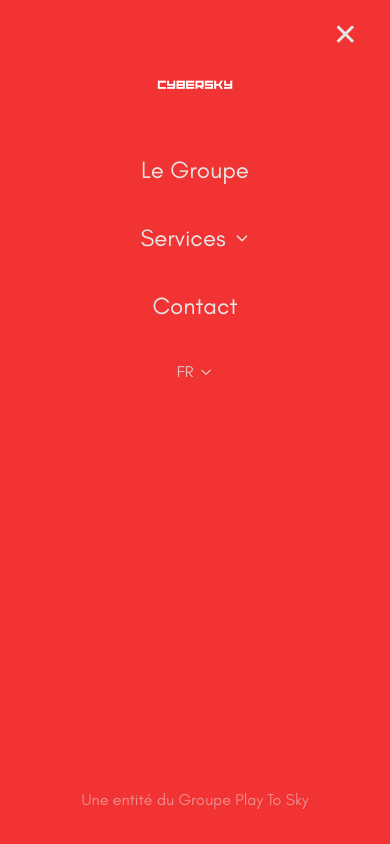
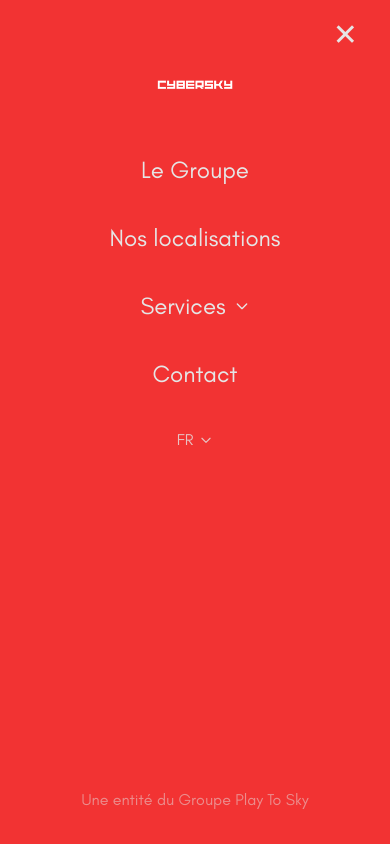
Before and after one commit to 4skygroup/cybersky, a React (Vite) app: page /contact in a window 390 px wide. Both pictures are taken after a click on the button "Toggle menu". Shown: the top 844 px of the page. Built offline with nearby package versions, Linux system fonts and the light colour scheme.

Commit message:
feat: New nav link for locations

```diff
--- a/src/components/Header.tsx
+++ b/src/components/Header.tsx
@@ -41,6 +41,31 @@ export default function Navbar() {
       path: "https://www.playtosky.com/",
       external: true,
     },
+    {
+      label: t("header.services"),
+      path: "/services",
+      subItems: [
+        { label: t("header.sub.maintenance"), path: "/services/maintenance" },
+        { label: t("header.sub.equipement"), path: "/services/equipement" },
+        {
+          label: t("header.sub.cybersecurite"),
+          path: "/services/cybersecurite",
+        },
+        { label: t("header.sub.cloud"), path: "/services/cloud" },
+        { label: t("header.sub.software"), path: "/services/software" },
+      ],
+    },
+    // { label: t('header.experts'), path: "/experts" },
+    { label: t("header.contact"), path: "/contact" },
+  ];
+
+  const mobileNavItems: NavItem[] = [
+    {
+      label: t("header.group"),
+      path: "https://www.playtosky.com/",
+      external: true,
+    },
+    { label: t("header.locations"), path: "/locations" },
     {
       label: t("header.services"),
       path: "/services",
@@ -210,7 +235,7 @@ export default function Navbar() {
         </div>
 
         <ul className="flex flex-col items-center gap-8 flex-1">
-          {navItems.map(({ label, path, external, subItems }) => (
+          {mobileNavItems.map(({ label, path, external, subItems }) => (
             <li key={path} className="text-center">
               {external ? (
                 <a
--- a/src/i18n.ts
+++ b/src/i18n.ts
@@ -8,6 +8,7 @@ const resources = {
         group: "Le Groupe",
         services: "Services",
         experts: "Nos Experts",
+        locations: "Nos localisations",
         contact: "Contact",
         entity_mention: "Une entité du Groupe Play To Sky",
         sub: {
@@ -871,6 +872,7 @@ const resources = {
         group: "The Group",
         services: "Services",
         experts: "Our Experts",
+        locations: "Our locations",
         contact: "Contact",
         entity_mention: "A Play To Sky Group Entity",
         sub: {
```
